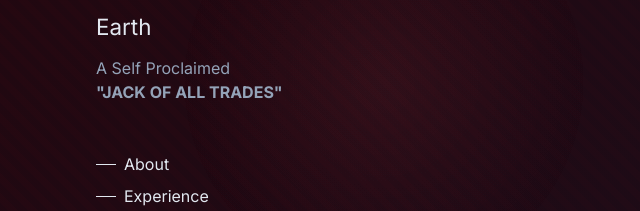
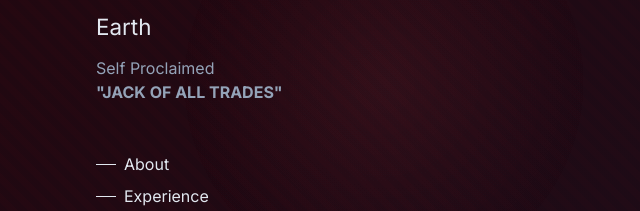
Before and after one commit to Arnav-SAI/personal-portfolio, a plain HTML site: page index.html in a window 1280 px wide. Shown: the part 158-369 px from the top of the page, 0-640 px from the left. Drawn offline with Linux system fonts and the light colour scheme.

Commit message:
Update index.html

```diff
--- a/index.html
+++ b/index.html
@@ -27,7 +27,7 @@
     <header>
       <h1>Arnav Saini</h1>
       <h4>Earth</h4>
-      <p>A Self Proclaimed <br />
+      <p>Self Proclaimed <br />
 
 
 
```
